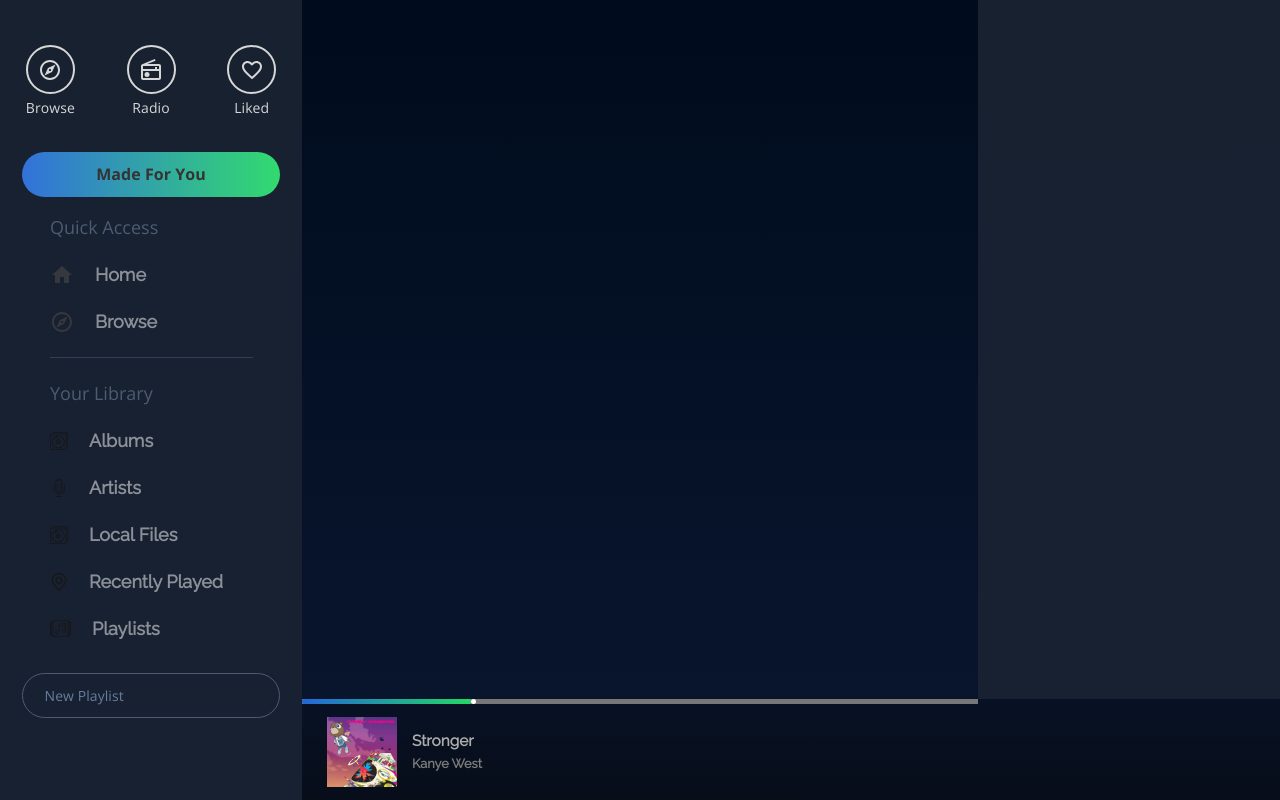
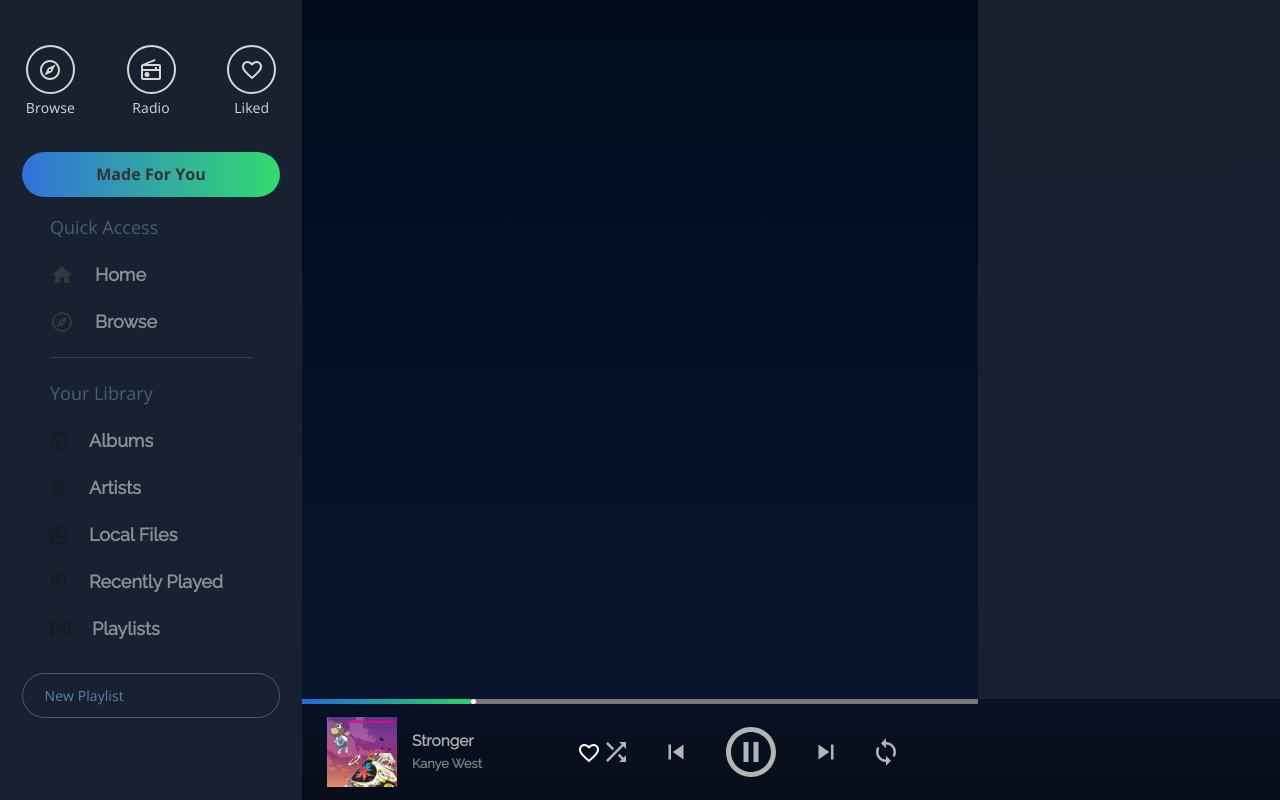
Before and after one commit to HarJev/music-player, a React (Create React App) app: page / in a window 1280 px wide. Built offline with nearby package versions, Linux system fonts and the light colour scheme.

Commit message:
Added playback control icons

```diff
--- a/src/components/common/Controls/View.js
+++ b/src/components/common/Controls/View.js
@@ -1,4 +1,11 @@
 import React from 'react';
+import FavoriteBorderIcon from '@material-ui/icons/FavoriteBorder';
+// import PlayCircleOutlineIcon from '@material-ui/icons/PlayCircleOutline';
+import PauseCircleOutlineIcon from '@material-ui/icons/PauseCircleOutline';
+import SkipNextIcon from '@material-ui/icons/SkipNext';
+import SkipPreviousIcon from '@material-ui/icons/SkipPrevious';
+import ShuffleIcon from '@material-ui/icons/Shuffle';
+import LoopIcon from '@material-ui/icons/Loop';
 
 import './style.css';
 
@@ -17,6 +24,28 @@ export const ControlsView = () => (
             <div className="c_songName">Stronger</div>
             <div className="c_artist">Kanye West</div>
           </div>
+          <div className="c_like" style={{ color: '#ffffff' }}>
+            <FavoriteBorderIcon />
+          </div>
+        </div>
+        <div className="c_playbackControls_div">
+          <div className="c_playbackControls">
+            <div className="c_otherIcon">
+              <ShuffleIcon className="c_otherIcon" />
+            </div>
+            <div className="c_otherIcon">
+              <SkipPreviousIcon className="c_otherIcon" />
+            </div>
+            <div className="c_PausePlayIcon">
+              <PauseCircleOutlineIcon className="c_PausePlayIcon" />
+            </div>
+            <div className="c_otherIcon">
+              <SkipNextIcon className="c_otherIcon" />
+            </div>
+            <div className="c_otherIcon">
+              <LoopIcon className="c_otherIcon" />
+            </div>
+          </div>
         </div>
       </div>
     </div>
--- a/src/components/common/Controls/style.css
+++ b/src/components/common/Controls/style.css
@@ -43,9 +43,12 @@
 .c_bottom {
   width: inherit;
   height: 96px;
+  display: grid;
+  grid-template-columns: 1fr 1fr 1fr;
 }
 
 .c_songData {
+  grid-column: 1 / span 1;
   padding-left: 25px;
   display: flex;
   height: 96px;
@@ -62,6 +65,7 @@
 .c_textData {
   padding-left: 15px;
   height: 40px;
+  width: 180px;
   display: flex;
   flex-direction: column;
   justify-content: space-between;
@@ -84,3 +88,30 @@
   text-align: left;
   color: #787878;
 }
+
+.c_playbackControls_div {
+  grid-column: 2 / span 1;
+  height: 96px;
+  display: flex;
+  justify-content: center;
+  width: inherit;
+}
+
+.c_playbackControls {
+  display: flex;
+  align-items: center;
+  justify-content: space-between;
+  width: 300px;
+}
+
+.c_otherIcon {
+  width: 30px !important;
+  height: 30px !important;
+  color: #b3b3b3;
+}
+
+.c_PausePlayIcon {
+  width: 60px !important;
+  height: 60px !important;
+  color: #b3b3b3;
+}
```
